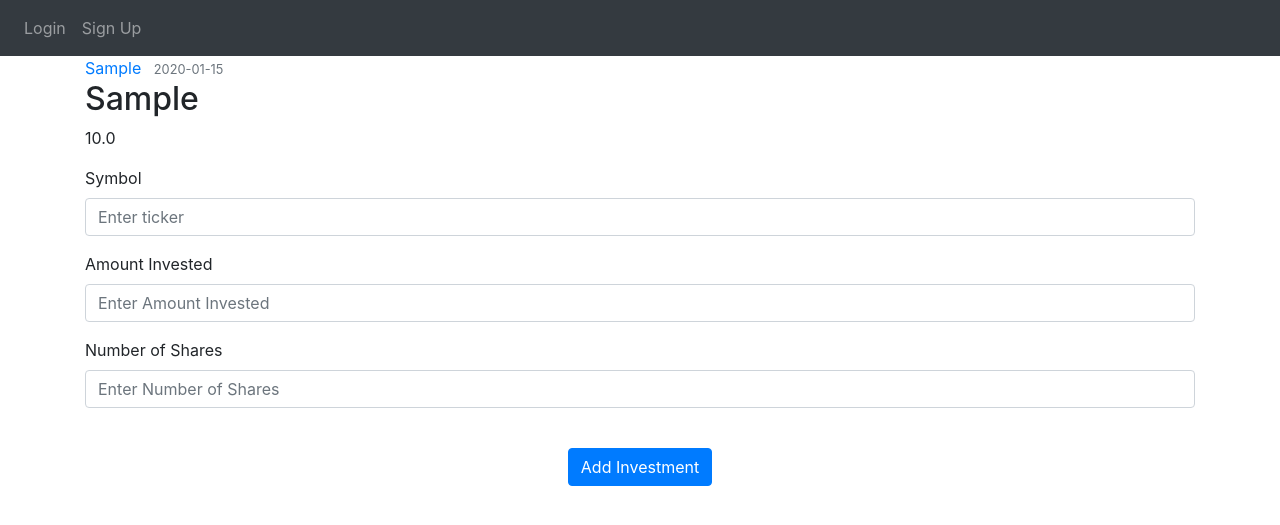
After one commit to thebenkogan/investing-flask, a Flask app: page /group/1 in a window 1280 px wide. The commit adds this page. Shown: the top 525 px of the page. Run offline with Flask 2, Linux system fonts and the light colour scheme; tables that the repository leaves empty hold one stand-in row (values such as "Sample post"); some libraries are stand-ins or nearby versions.

Commit message:
progress, working on investments

```diff
--- a/investing/__init__.py
+++ b/investing/__init__.py
@@ -19,7 +19,7 @@ def create_app():
     app.register_blueprint(views, url_prefix="/")
     app.register_blueprint(auth, url_prefix="/")
 
-    from .models import User, Note
+    from .models import User
 
     create_database(app)
 
--- a/investing/models.py
+++ b/investing/models.py
@@ -17,7 +17,7 @@ class User(db.Model, UserMixin):
     email = db.Column(db.String(128), unique=True)
     password = db.Column(db.String(150))
     groups = db.relationship("Group", secondary=user_group_identifier)
-    investments = db.relationship("Investment")
+    investments = db.relationship("Investment", backref="user")
 
 
 class Group(db.Model):
@@ -25,7 +25,7 @@ class Group(db.Model):
     id = db.Column(db.Integer, primary_key=True)
     name = db.Column(db.String(128))
     users = db.relationship("User", secondary=user_group_identifier)
-    investments = db.relationship("Investment")
+    investments = db.relationship("Investment", backref="group")
 
 
 class Investment(db.Model):
--- /dev/null
+++ b/investing/templates/group.html
@@ -0,0 +1,107 @@
+{% extends "base.html" %} {% block title %}group.name{% endblock %} {% block
+content %} {% for investment in group.investments %}
+<article class="media content-section">
+  <div class="media-body">
+    <div class="article-metadata">
+      <a class="mr-2" href="#">{{ investment.user.first_name }}</a>
+      <small class="text-muted"
+        >{{ investment.date.strftime('%Y-%m-%d') }}</small
+      >
+      {% if investment.user == current_user %}
+      <div>
+        <a
+          class="btn btn-secondary btn-sm mt-1 mb-1"
+          href="{{ url_for('update_post', investment_id=investment.id) }}"
+          >Update</a
+        >
+        <button
+          type="button"
+          class="btn btn-danger btn-sm m-1"
+          data-toggle="modal"
+          data-target="#deleteModal"
+        >
+          Delete
+        </button>
+      </div>
+      {% endif %}
+    </div>
+    <h2 class="article-title">{{ investment.ticker }}</h2>
+    <p class="article-content">{{ investment.amount }}</p>
+  </div>
+</article>
+<!-- Modal -->
+<div
+  class="modal fade"
+  id="deleteModal"
+  tabindex="-1"
+  role="dialog"
+  aria-labelledby="deleteModalLabel"
+  aria-hidden="true"
+>
+  <div class="modal-dialog" role="document">
+    <div class="modal-content">
+      <div class="modal-header">
+        <h5 class="modal-title" id="deleteModalLabel">Delete Post?</h5>
+        <button
+          type="button"
+          class="close"
+          data-dismiss="modal"
+          aria-label="Close"
+        >
+          <span aria-hidden="true">&times;</span>
+        </button>
+      </div>
+      <div class="modal-footer">
+        <button type="button" class="btn btn-secondary" data-dismiss="modal">
+          Close
+        </button>
+        <form
+          action="{{ url_for('delete_post', investment_id=investment.id) }}"
+          method="POST"
+        >
+          <input class="btn btn-danger" type="submit" value="Delete" />
+        </form>
+      </div>
+    </div>
+  </div>
+</div>
+{% endfor %}
+<form method="POST">
+  <div class="form-group">
+    <label for="ticker">Symbol</label>
+    <input
+      type="text"
+      class="form-control"
+      id="ticker"
+      placeholder="Enter ticker"
+    />
+  </div>
+  <div class="form-group">
+    <label for="amount">Amount Invested</label>
+    <input
+      type="number"
+      step="0.01"
+      min="0"
+      class="form-control"
+      id="amount"
+      placeholder="Enter Amount Invested"
+    />
+  </div>
+  <div class="form-group">
+    <label for="shares">Number of Shares</label>
+    <input
+      type="number"
+      step="0.01"
+      min="0"
+      class="form-control"
+      id="shares"
+      placeholder="Enter Number of Shares"
+    />
+  </div>
+  <br />
+  <div align="center">
+    <button type="submit" class="btn btn-primary">Add Investment</button>
+  </div>
+</form>
+
+{% endblock %}
--- a/investing/views.py
+++ b/investing/views.py
@@ -1,8 +1,8 @@
 from flask import Blueprint, render_template, request, flash, jsonify
 from flask_login import login_required, current_user
-from .models import Note
+from sqlalchemy.sql.functions import user
+from .models import Group, Investment
 from . import db
-import json
 
 views = Blueprint("views", __name__)
 
@@ -11,27 +11,40 @@ views = Blueprint("views", __name__)
 @login_required
 def home():
     if request.method == "POST":
-        note = request.form.get("note")
+        group = request.form.get("group")
 
-        if len(note) < 1:
-            flash("Note is too short!", category="error")
+        if len(group) < 3:
+            flash("Group name is too short!", category="error")
         else:
-            new_note = Note(data=note, user_id=current_user.id)
-            db.session.add(new_note)
+            new_group = Group(name=group)
+            new_group.users.append(current_user)
+            db.session.add(new_group)
             db.session.commit()
-            flash("Note added!", category="success")
+            flash("Group added!", category="success")
 
     return render_template("home.html", user=current_user)
 
 
-@views.route("/delete-note", methods=["POST"])
-def delete_note():
-    note = json.loads(request.data)
-    noteId = note["noteId"]
-    note = Note.query.get(noteId)
-    if note:
-        if note.user_id == current_user.id:
-            db.session.delete(note)
+@views.route("/group/<int:group_id>", methods=["GET", "POST"])
+def group(group_id):
+    if request.method == "POST":
+        ticker = request.form.get("ticker")
+        amount = request.form.get("amount")
+        shares = request.form.get("shares")
+
+        if len(ticker) > 5:
+            flash("Symbol name is too long!", category="error")
+        else:
+            new_investment = Investment(
+                user_id=current_user.id,
+                group_id=group_id,
+                ticker=ticker,
+                amount=amount,
+                shares=shares,
+            )
+            db.session.add(new_investment)
             db.session.commit()
+            flash("Investment added!", category="success")
 
-    return jsonify({})
+    group = Group.query.get_or_404(group_id)
+    return render_template("group.html", user=current_user, group=group)
```
Also changed, not shown: investing/static/index.js (deleted, +0 -8 lines), investing/templates/home.html (+10 -9 lines).
